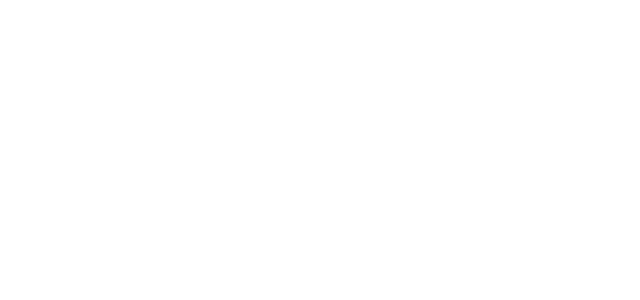
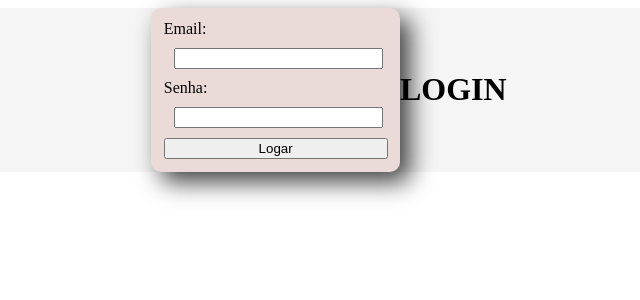
Before and after one commit to Jonas-eng-21/Ecommerce_FitStore, a React (Vite) app in the folder FitStore-Front/: page /Login in a window 1280 px wide. Before the commit this address had no page. Shown: the top 300 px of the page, without its empty margins (311-951 px from the left). Built offline with nearby package versions, Linux system fonts and the light colour scheme.

Commit message:
Work in progress: Começando a criar contexto de login e rotas protegidas + integração de login e cadastro com a API

```diff
--- a/FitStore-Front/package.json
+++ b/FitStore-Front/package.json
@@ -13,6 +13,7 @@
     "@emotion/react": "^11.13.3",
     "@emotion/styled": "^11.13.0",
     "@mui/material": "^6.1.6",
+    "axios": "^1.7.7",
     "react": "^18.3.1",
     "react-dom": "^18.3.1",
     "react-router-dom": "^6.28.0",
--- a/FitStore-Front/src/Routes/app.tsx
+++ b/FitStore-Front/src/Routes/app.tsx
@@ -3,6 +3,9 @@
 import CadastroCliente from '../pages/Register/CadastroCliente';
 import CadastroFornecedor from '../pages/Register/CadastroFornecedor';
 import CadastroFuncinoario from '../pages/Register/CadastroFuncionario';
+import Login from '../pages/Login';
+import ProtectedRoute from "../Routes/protectedRoute";
+import { AuthProvider } from "../contexts/authContext";
 
 
 function App() {
@@ -13,6 +16,7 @@
         <Route path="/cadastroCliente" element={<CadastroCliente />} />
         <Route path="/CadastroFornecedor" element={<CadastroFornecedor />} />
         <Route path="/CadastroFuncinoario" element={<CadastroFuncinoario />} />
+        <Route path="/Login" element={<Login/>} />
       </Routes>
     </Router>
   );
--- /dev/null
+++ b/FitStore-Front/src/Routes/protectedRoute.tsx
@@ -0,0 +1,22 @@
+import React from "react";
+import { Route, Redirect, RouteProps } from "react-router-dom";
+import { useAuth } from "../contexts/authContext";
+
+interface ProtectedRouteProps extends RouteProps {
+  component: React.ComponentType<any>;
+}
+
+const ProtectedRoute: React.FC<ProtectedRouteProps> = ({ component: Component, ...rest }) => {
+  const { token } = useAuth();
+
+  return (
+    <Route
+      {...rest}
+      render={(props) =>
+        token ? <Component {...props} /> : <Redirect to="/login" />
+      }
+    />
+  );
+};
+
+export default ProtectedRoute;
--- /dev/null
+++ b/FitStore-Front/src/components/FormLogin/index.tsx
@@ -0,0 +1,63 @@
+import React, { useState } from "react";
+import { ButtonForm, ContainerForm, InputForm } from "./style";
+
+interface FormData {
+  email: string;
+  senha: string;
+}
+
+interface FormLoginProps {
+  initialData: FormData;
+  onSubmit: (data: FormData) => void;
+  fields: Array<keyof FormData>;
+}
+
+const FormLogin: React.FC<FormLoginProps> = ({
+  initialData,
+  onSubmit,
+  fields,
+}) => {
+  const [formData, setFormData] = useState<FormData>(initialData);
+
+  const handleChange = (e: React.ChangeEvent<HTMLInputElement>) => {
+    const { name, value } = e.target;
+    setFormData({ ...formData, [name]: value });
+  };
+
+  const handleSubmit = (e: React.FormEvent) => {
+    e.preventDefault();
+    onSubmit(formData);
+  };
+
+  return (
+    <ContainerForm>
+      <form onSubmit={handleSubmit}>
+        {fields.includes("email") && (
+          <div>
+            <label>Email:</label>
+            <InputForm
+              type="email"
+              name="email"
+              value={formData.email || ""}
+              onChange={handleChange}
+            />
+          </div>
+        )}
+        {fields.includes("senha") && (
+          <div>
+            <label>Senha:</label>
+            <InputForm
+              type="senha"
+              name="senha"
+              value={formData.senha || ""}
+              onChange={handleChange}
+            />
+          </div>
+        )}
+        <ButtonForm type="submit">Logar</ButtonForm>
+      </form>
+    </ContainerForm>
+  );
+};
+
+export default FormLogin;
--- /dev/null
+++ b/FitStore-Front/src/components/FormLogin/style.ts
@@ -0,0 +1,20 @@
+import styled from 'styled-components'
+
+export const ContainerForm = styled.div`
+    display: flex;
+    flex-direction: column;
+    align-items: center;
+    justify-content: center;
+    width: 100%;
+    background-color: #eadbd8;
+    border-radius: 10px;
+    box-shadow: 10px 10px 24px 0px rgba(0,0,0,0.75);
+    padding: 5%;
+`
+export const InputForm = styled.input`
+    width: 90%;
+    margin: 10px;
+`
+export const ButtonForm = styled.button`
+    width: 100%;
+`
--- /dev/null
+++ b/FitStore-Front/src/contexts/authContext.ts
@@ -0,0 +1,48 @@
+import React, { createContext, useContext, useState } from "react";
+import { login } from "../services/authService";
+
+// Interface para o AuthContext
+interface AuthContextProps {
+  user: { email: string; userType: string } | null;
+  token: string | null;
+  login: (email: string, senha: string) => Promise<void>;
+  logout: () => void;
+}
+
+// Cria o AuthContext
+const AuthContext = createContext<AuthContextProps | undefined>(undefined);
+
+export const AuthProvider: React.FC = ({ children }) => {
+  const [user, setUser] = useState<AuthContextProps["user"]>(null);
+  const [token, setToken] = useState<string | null>(null);
+
+  // Função de login
+  const handleLogin = async (email: string, senha: string) => {
+    const data = await login(email, senha);
+    setUser({ email, userType: data.userType });
+    setToken(data.token);
+    localStorage.setItem("token", data.token); // Armazena o token no localStorage
+  };
+
+  // Função de logout
+  const logout = () => {
+    setUser(null);
+    setToken(null);
+    localStorage.removeItem("token");
+  };
+
+  return (
+    <AuthContext.Provider value={{ user, token, login: handleLogin, logout }}>
+      {children}
+    </AuthContext.Provider>
+  );
+};
+
+// Hook para usar o AuthContext
+export const useAuth = () => {
+  const context = useContext(AuthContext);
+  if (!context) {
+    throw new Error("useAuth deve ser usado dentro de um AuthProvider");
+  }
+  return context;
+};
--- /dev/null
+++ b/FitStore-Front/src/pages/Login/index.tsx
@@ -0,0 +1,35 @@
+import React from "react";
+import FormLogin from "../../components/FormLogin";
+import { Container, ContainerLeft, ContainerRight } from "./style";
+
+interface FormData {
+  email: string;
+  senha: string;
+}
+
+
+const initialLoginForm: FormData = {
+  email: "",
+  senha: "",
+};
+
+export default function Login() {
+  const handleClienteSubmit = (data: FormData) => {
+    console.log("Dados do Cliente:", data);
+  };
+
+  return (
+    <Container>
+      <ContainerLeft>
+        <FormLogin
+          initialData={initialLoginForm}
+          onSubmit={handleClienteSubmit}
+          fields={["email", "senha"]}
+        />
+      </ContainerLeft>
+      <ContainerRight>
+        <h1>LOGIN</h1>
+      </ContainerRight>
+    </Container>
+  );
+}
--- /dev/null
+++ b/FitStore-Front/src/pages/Login/style.ts
@@ -0,0 +1,20 @@
+import styled from 'styled-components'
+
+export const Container = styled.div`
+    display: flex;
+    flex-direction: row;
+    align-items: center;
+    justify-content: center;
+    background-color: #f5f5f5;
+`
+
+export const ContainerLeft = styled.div`
+    display: flex;
+`
+
+export const ContainerRight = styled.div`
+    display: flex;
+    flex-direction: column;
+    align-items: center;
+    justify-content: center;
+`
```
Also changed, not shown: FitStore-Front/src/services/authService.ts (added, +24 -0 lines), 1 other file (tests, documents, lock files or other folders).
